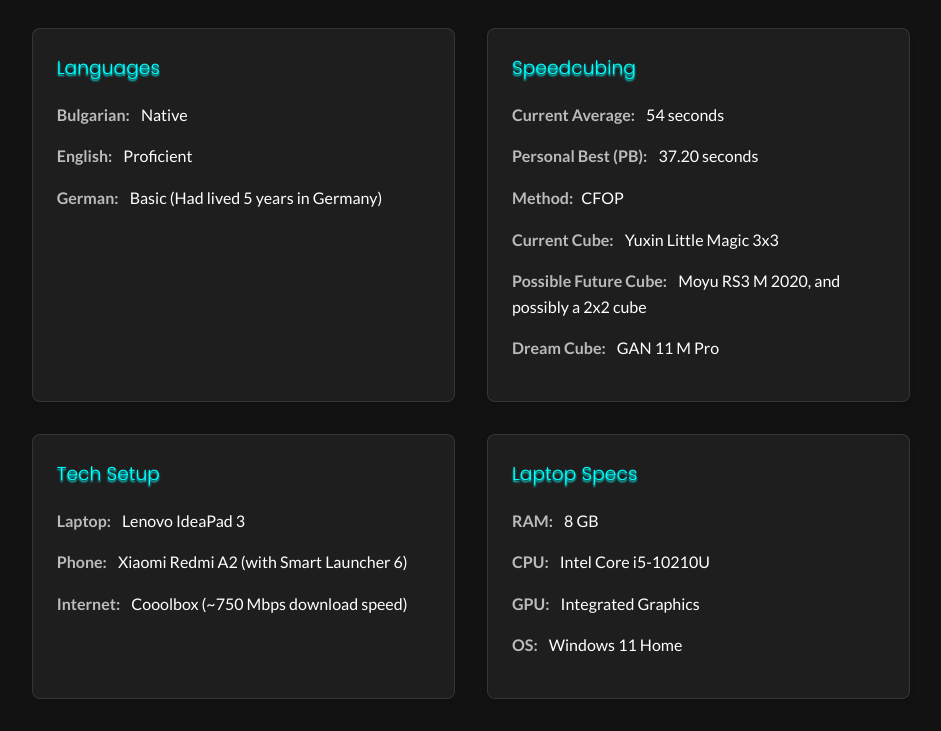
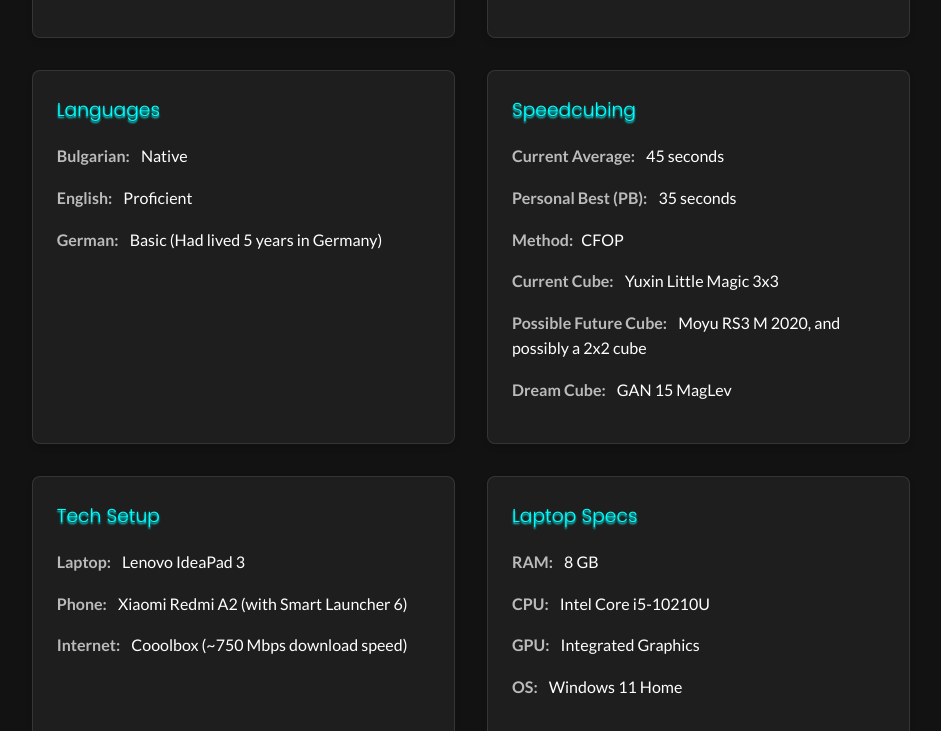
Before and after one commit to gitRadostin/gitradostin.github.io, a plain HTML site: page index.html in a window 1280 px wide. Shown: the part 919-1650 px from the top of the page, without its empty margins (169-1110 px from the left). Drawn offline with Linux system fonts and the light colour scheme.

Commit message:
Update index.html

```diff
--- a/index.html
+++ b/index.html
@@ -133,6 +133,7 @@ footer p {
     <header>
         <h1>Radostin</h1>
         <p class="description">My Portfolio</p>
+        <p class="description">Note: This project is old and may not have up-to-date information.</p>
     </header>
 
     <div class="container-wrapper">
@@ -178,12 +179,12 @@ footer p {
 
         <div class="container">
             <h3>Speedcubing</h3>
-            <p><label>Current Average:</label> 54 seconds</p>
-            <p><label>Personal Best (PB):</label> 37.20 seconds</p>
+            <p><label>Current Average:</label> 45 seconds</p>
+            <p><label>Personal Best (PB):</label> 35 seconds</p>
             <p><label>Method:</label>CFOP</p>
             <p><label>Current Cube:</label> Yuxin Little Magic 3x3</p>
             <p><label>Possible Future Cube:</label> Moyu RS3 M 2020, and possibly a 2x2 cube</p>
-            <p><label>Dream Cube:</label> GAN 11 M Pro</p>
+            <p><label>Dream Cube:</label> GAN 15 MagLev</p>
         </div>
 
         <div class="container">
```
